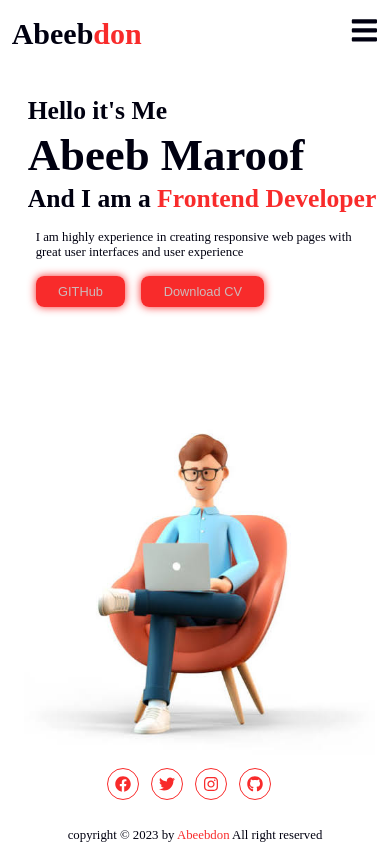
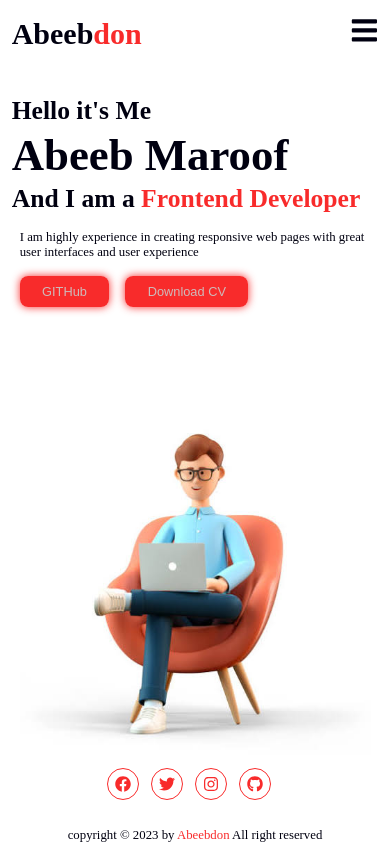
Before and after one commit to abeeebdon/my-portfolio, a React (Create React App) app: page / in a window 390 px wide. Built offline with nearby package versions, Linux system fonts and the light colour scheme.

Commit message:
The responsiveness

```diff
--- a/src/index.scss
+++ b/src/index.scss
@@ -98,9 +98,9 @@ for Header*/
   align-items: center;
   gap: 5rem;
   padding-top: 8rem;
-  margin-left: 1rem;
+  // margin-left: 1rem;
   .home-content {
-    padding-left: 1rem;
+    // padding-left: 1rem;
     h1 {
       font-size: 5.6rem;
       font-weight: 700;
```
